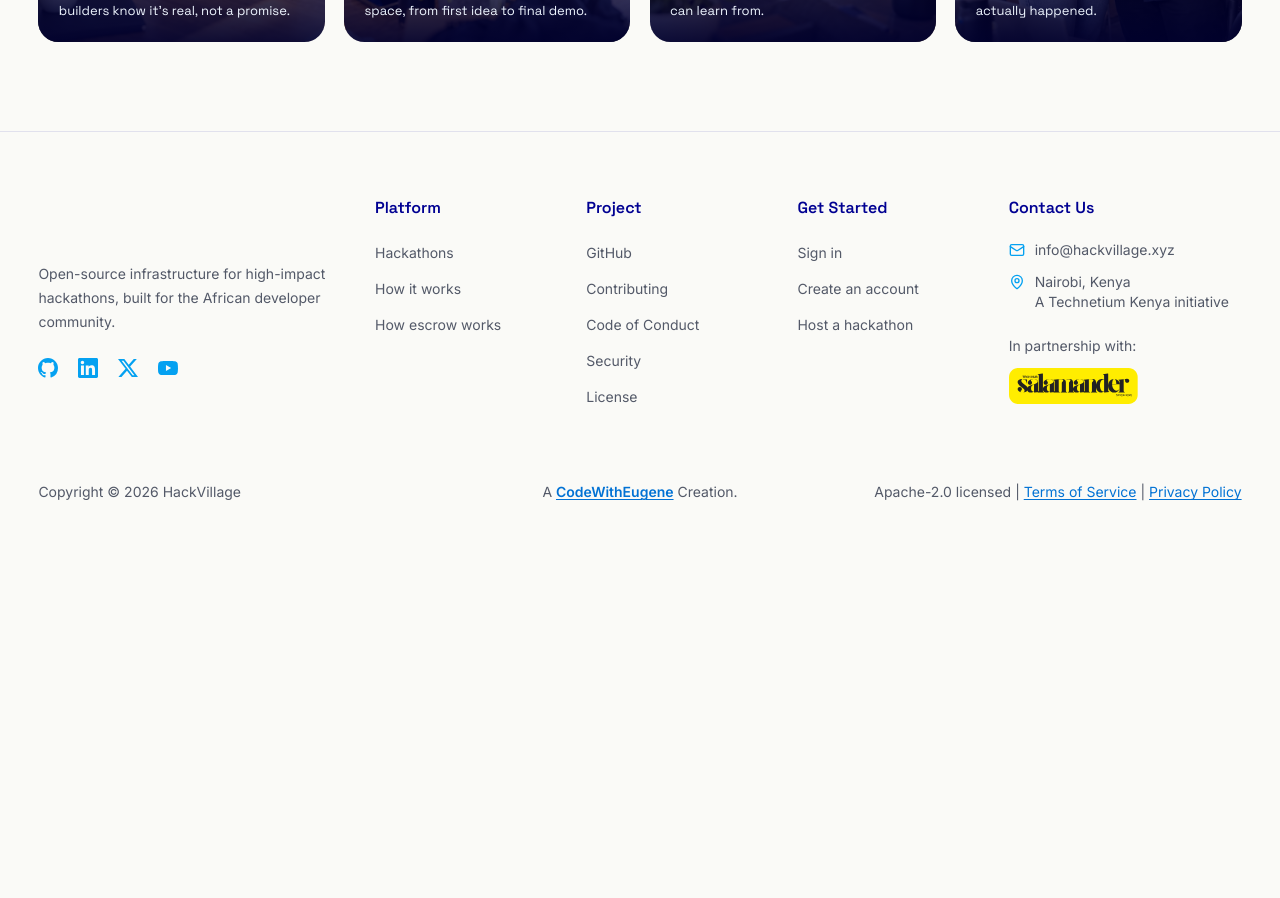
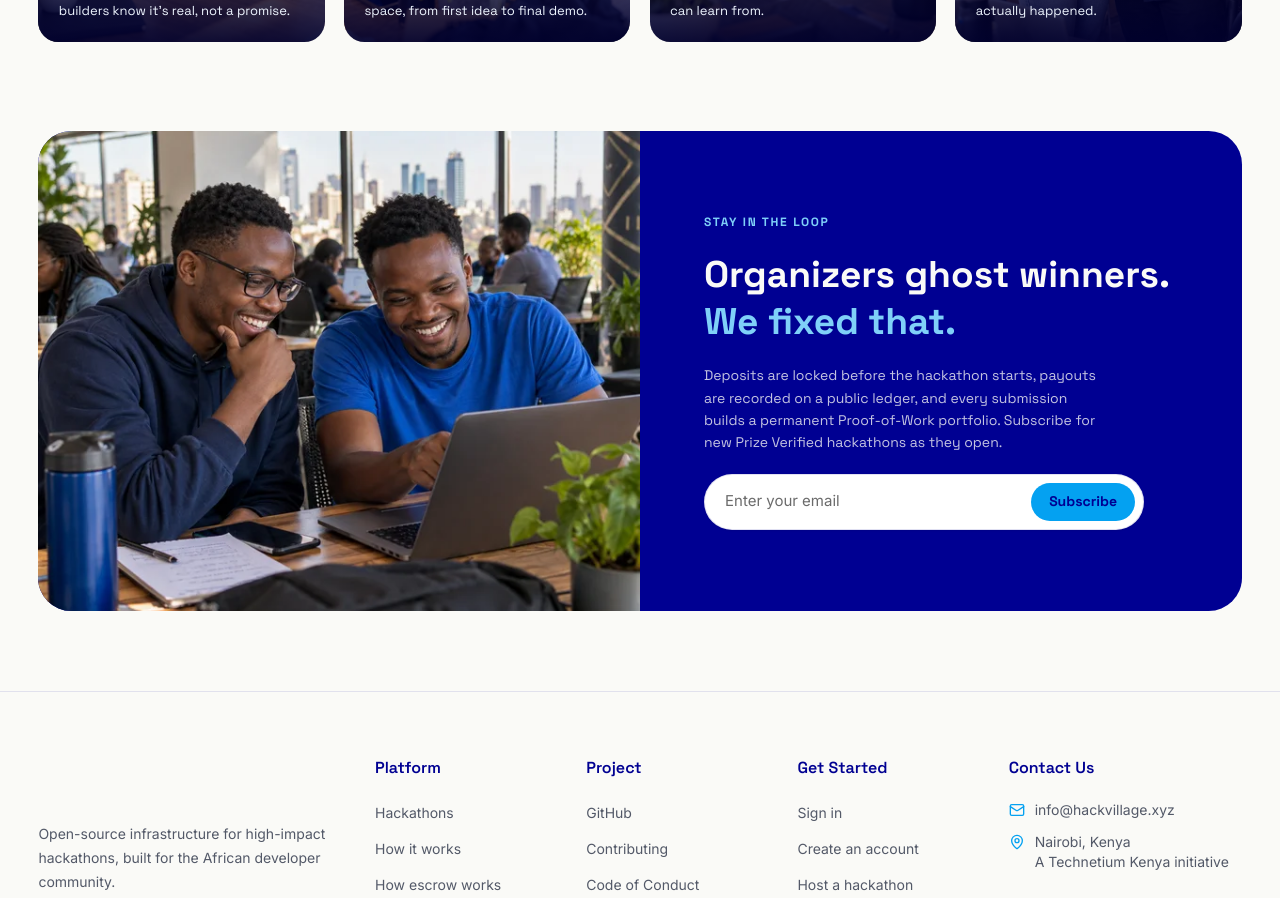
Before and after one commit to CodeWithEugene/HackVillage, a Next.js app: page /how-it-works in a window 1280 px wide. Shown: the part 940-1838 px from the top of the page. Before the commit the page ends 1466 px from the top, so only its background shows below. Built offline with nearby package versions, Linux system fonts and the light colour scheme; no server answers.

Commit message:
feat(ui): add the newsletter banner under How It Works with the photo on the left

```diff
--- a/app/(marketing)/how-it-works/page.tsx
+++ b/app/(marketing)/how-it-works/page.tsx
@@ -1,5 +1,6 @@
 import type { Metadata } from "next";
 
+import { CtaBanner } from "@/components/patterns/cta-banner";
 import { HowItWorks } from "@/components/patterns/how-it-works";
 
 export const metadata: Metadata = {
@@ -12,6 +13,7 @@ export default function HowItWorksPage() {
   return (
     <div className="pt-8 font-display">
       <HowItWorks headingLevel="h1" />
+      <CtaBanner photoSide="left" />
     </div>
   );
 }
--- a/app/globals.css
+++ b/app/globals.css
@@ -526,6 +526,10 @@
     position: relative;
     min-height: 100%;
   }
+  /* Photo on the left half instead (How It Works page). Phones stack it on top either way. */
+  .cta-banner-photo-left .cta-banner-photo {
+    order: -1;
+  }
   @media (max-width: 1023px) {
     .cta-banner {
       grid-template-columns: minmax(0, 1fr);
--- a/components/patterns/cta-banner.tsx
+++ b/components/patterns/cta-banner.tsx
@@ -5,13 +5,13 @@ import { NewsletterForm } from "@/components/patterns/newsletter-form";
 /**
  * Final marketing CTA: a solid navy card split in half, the platform's core
  * promise plus a working newsletter signup on the left, a full-bleed photo
- * on the right. Browse Events and the build plan are already one click away
+ * on the right (or the left, with photoSide). Browse Events and the build plan are already one click away
  * from the nav and footer, so this section's one job is the list.
  */
-export function CtaBanner() {
+export function CtaBanner({ photoSide = "right" }: { photoSide?: "left" | "right" }) {
   return (
     <section className="site-container pb-20">
-      <div className="cta-banner">
+      <div className={`cta-banner${photoSide === "left" ? " cta-banner-photo-left" : ""}`}>
         <div className="cta-banner-content">
           <p className="cta-banner-eyebrow">Stay In The Loop</p>
           <h2 className="cta-banner-heading">
```
